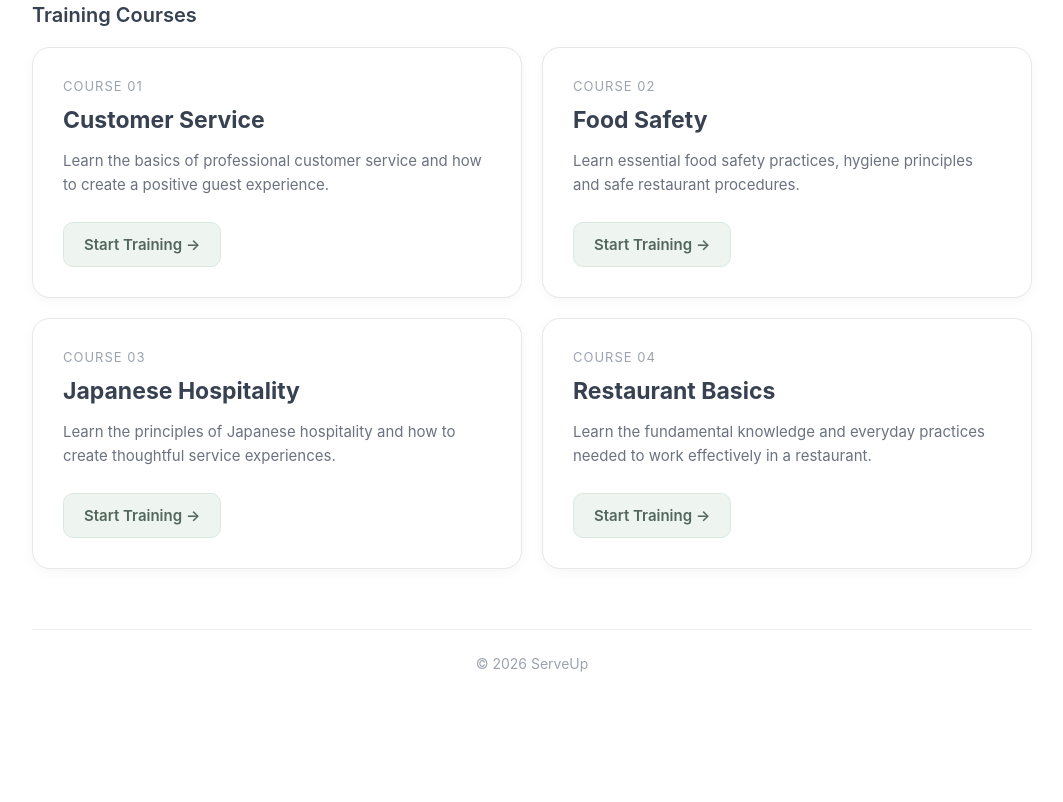
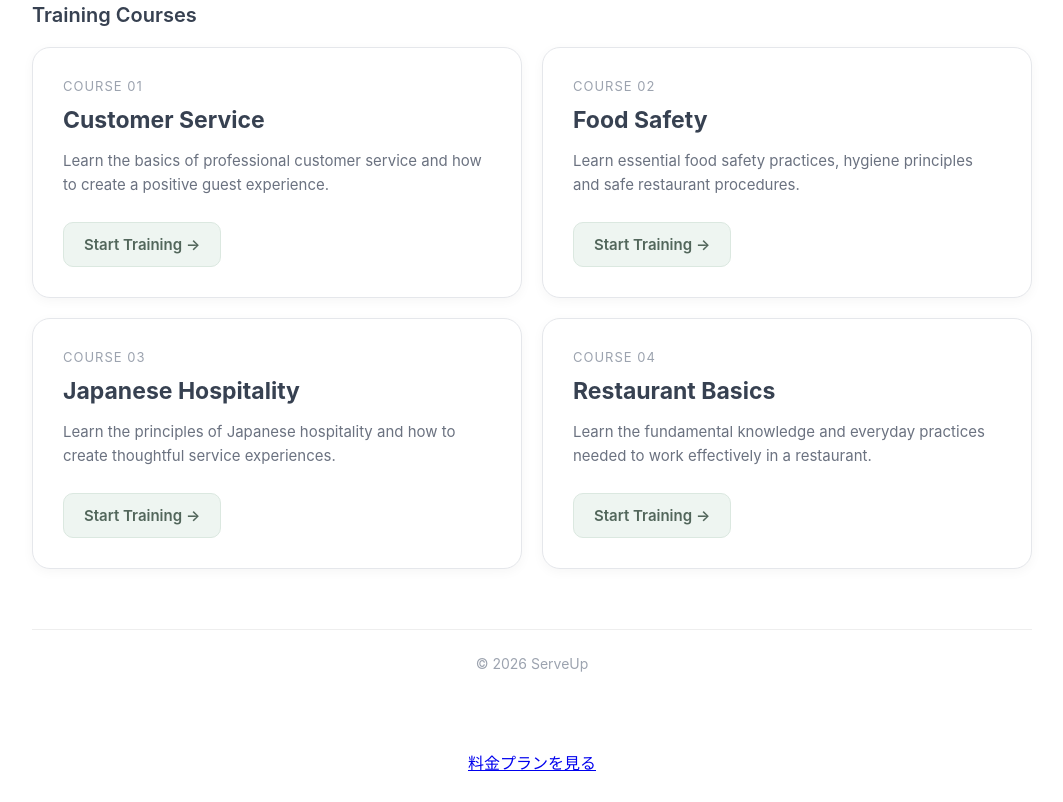
Before and after one commit to Taiki0708/KuurakuTraining, a plain HTML site: page index.html in a window 1280 px wide. Shown: the part 646-1448 px from the top of the page, without its empty margins (108-1171 px from the left). Before the commit the page ends 1368 px from the top, so only its background shows below. Drawn offline with nearby package versions, Linux system fonts and the light colour scheme.

Commit message:
Link pricing page from home

```diff
--- a/index.html
+++ b/index.html
@@ -446,5 +446,5 @@ body {
 <script src="dashboard.js"></script>
 <script src="language.js"></script><script src="announcements.js"></script>
 
-</body>
+<p style="text-align:center;margin:28px"><a href="pricing.html">料金プランを見る</a></p></body>
 </html>
```
